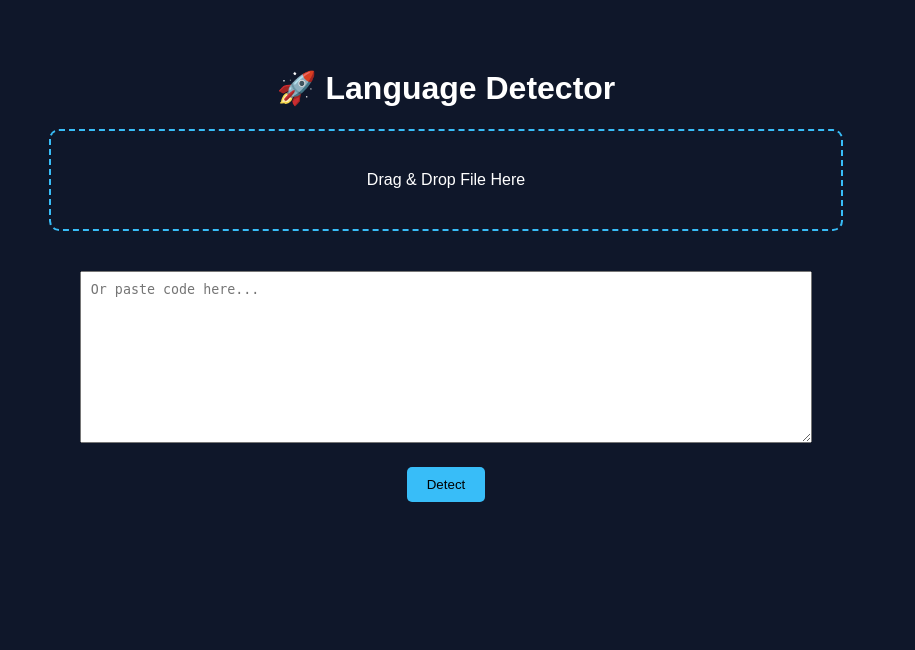
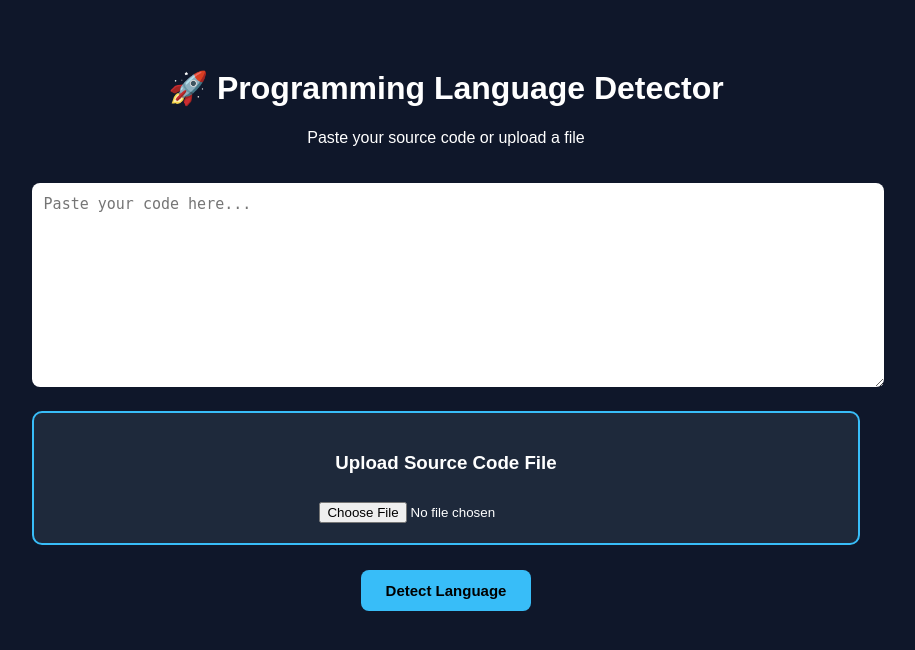
Before and after one commit to shr3y4n/language-detector, a FastAPI app: page / in a window 1280 px wide. Shown: the top 650 px of the page, without its empty margins (194-1109 px from the left). Run offline with FastAPI, Linux system fonts and the light colour scheme; parts of the project's set-up code (start-up, migrations or seed data) failed here and were passed over.

Commit message:
Update index.html

```diff
--- a/templates/index.html
+++ b/templates/index.html
@@ -2,6 +2,7 @@
 <html>
 <head>
     <title>Language Detector</title>
+
     <style>
         body {
             background: #0f172a;
@@ -11,82 +12,106 @@
             padding: 40px;
         }
 
-        .box {
-            border: 2px dashed #38bdf8;
-            padding: 40px;
-            margin: 20px auto;
-            width: 60%;
-            border-radius: 10px;
+        .container {
+            width: 70%;
+            margin: auto;
         }
 
         textarea {
-            width: 60%;
-            height: 150px;
+            width: 100%;
+            height: 180px;
             margin-top: 20px;
-            padding: 10px;
+            padding: 12px;
+            border-radius: 8px;
+            border: none;
+            font-size: 15px;
+        }
+
+        .upload-box {
+            margin-top: 20px;
+            padding: 20px;
+            border: 2px solid #38bdf8;
+            border-radius: 10px;
+            background: #1e293b;
+        }
+
+        input[type="file"] {
+            margin-top: 10px;
+            color: white;
         }
 
         button {
-            margin-top: 20px;
-            padding: 10px 20px;
+            margin-top: 25px;
+            padding: 12px 25px;
             background: #38bdf8;
+            color: black;
             border: none;
-            border-radius: 5px;
+            border-radius: 8px;
             cursor: pointer;
+            font-weight: bold;
+            font-size: 15px;
+        }
+
+        button:hover {
+            background: #0ea5e9;
+        }
+
+        #result {
+            margin-top: 30px;
+            font-size: 22px;
         }
     </style>
 </head>
 
 <body>
 
-<h1>🚀 Language Detector</h1>
+<div class="container">
 
-<div class="box" id="dropArea">
-    Drag & Drop File Here
+    <h1>🚀 Programming Language Detector</h1>
+
+    <p>Paste your source code or upload a file</p>
+
+    <textarea id="code" placeholder="Paste your code here..."></textarea>
+
+    <div class="upload-box">
+        <h3>Upload Source Code File</h3>
+        <input type="file" id="fileInput">
+    </div>
+
+    <button onclick="detect()">Detect Language</button>
+
+    <h2 id="result"></h2>
+
 </div>
 
-<textarea id="code" placeholder="Or paste code here..."></textarea><br>
-
-<button onclick="detect()">Detect</button>
-
-<h2 id="result"></h2>
-
 <script>
-let droppedFile = null;
-
-const dropArea = document.getElementById("dropArea");
-
-dropArea.addEventListener("drop", function(e) {
-    e.preventDefault();
-    droppedFile = e.dataTransfer.files[0];
-    dropArea.innerText = droppedFile.name;
-});
-
-dropArea.addEventListener("dragover", function(e) {
-    e.preventDefault();
-});
 
 async function detect() {
+
     let formData = new FormData();
 
-    if (droppedFile) {
-        formData.append("file", droppedFile);
-    } else {
+    const fileInput = document.getElementById("fileInput");
+
+    if (fileInput.files.length > 0) {
+        formData.append("file", fileInput.files[0]);
+    }
+    else {
         let code = document.getElementById("code").value;
         formData.append("code", code);
     }
 
-    let res = await fetch("/predict", {
+    let response = await fetch("/predict", {
         method: "POST",
         body: formData
     });
 
-    let data = await res.json();
+    let data = await response.json();
 
     document.getElementById("result").innerText =
-        "Language: " + data.language +
-        " | Confidence: " + (data.confidence || "N/A");
+        "Detected Language: " + data.language +
+        "\nConfidence: " + (data.confidence || "N/A");
 }
+
 </script>
 
 </body>
```
